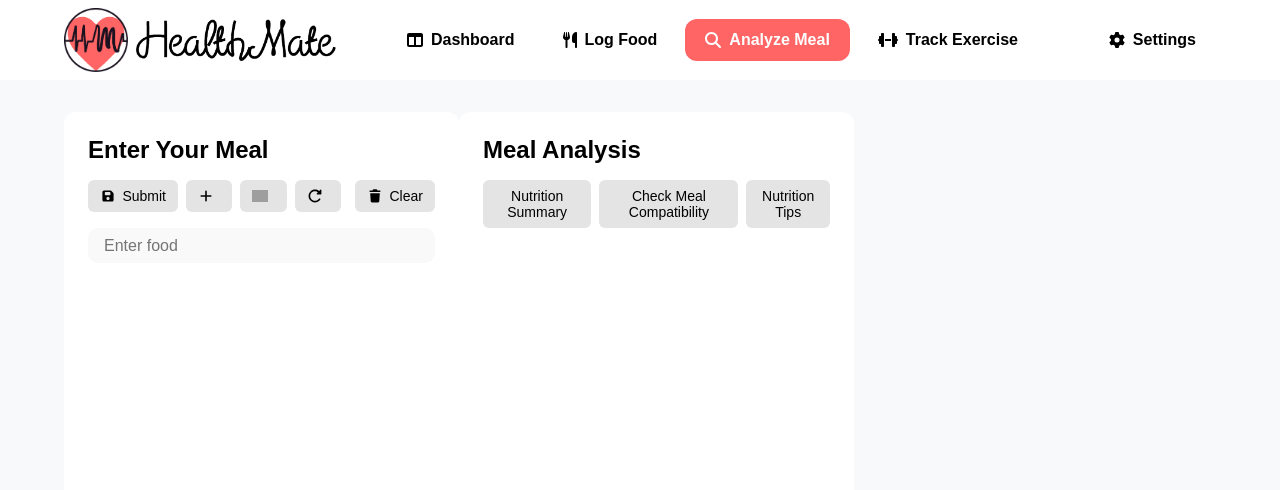
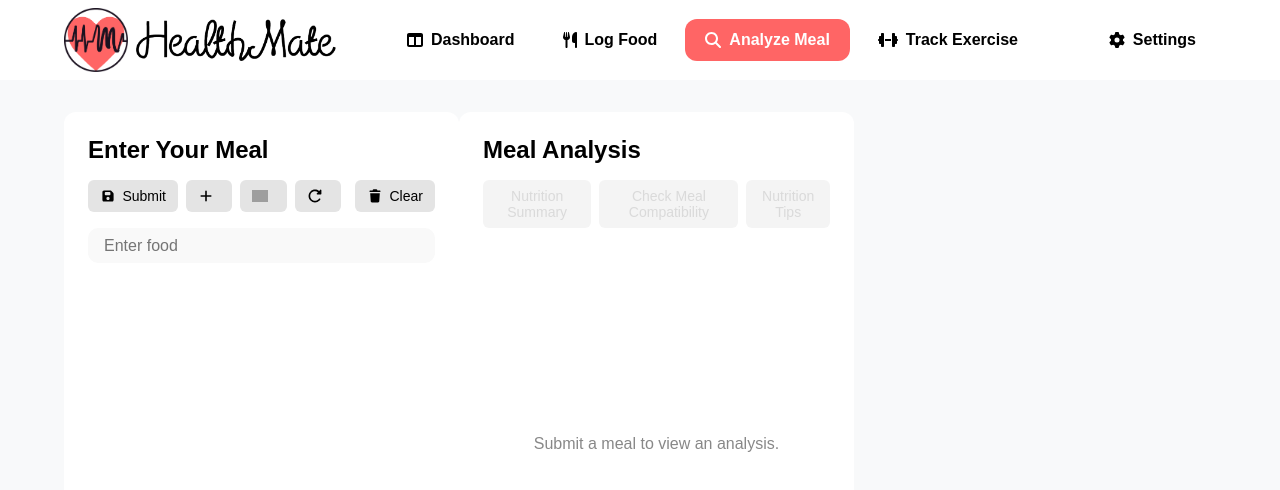
Before and after one commit to CMPT-276-SUMMER-2025/final-project-22-vines, a React (Create React App) app in the folder frontend/: page /analyzemeal in a window 1280 px wide. Shown: the top 490 px of the page. Built offline with nearby package versions, Linux system fonts and the light colour scheme; grey boxes are pictures that could not be loaded.

Commit message:
Disable the analysis results if a meal is not entered

```diff
--- a/frontend/src/components/MealAnalyzer.jsx
+++ b/frontend/src/components/MealAnalyzer.jsx
@@ -231,12 +231,36 @@ export default function MealAnalyzer() {
       <h2>Meal Analysis</h2>
 
       <div className="tabSwitcher">
-        <button className={activeTab === 'summary' ? 'active' : ''} onClick={() => setActiveTab('summary')}>Nutrition Summary</button>
-        <button className={activeTab === 'compatibility' ? 'active' : ''} onClick={() => setActiveTab('compatibility')}>Check Meal Compatibility</button>
-        <button className={activeTab === 'tips' ? 'active' : ''} onClick={() => setActiveTab('tips')}>Nutrition Tips</button>
+        <button
+          className={activeTab === 'summary' ? 'active' : ''}
+          onClick={() => setActiveTab('summary')}
+          disabled={!nutrients}
+        >
+          Nutrition Summary
+        </button>
+        <button
+          className={activeTab === 'compatibility' ? 'active' : ''}
+          onClick={() => setActiveTab('compatibility')}
+          disabled={!nutrients}
+        >
+          Check Meal Compatibility
+        </button>
+        <button
+          className={activeTab === 'tips' ? 'active' : ''}
+          onClick={() => setActiveTab('tips')}
+          disabled={!nutrients}
+        >
+          Nutrition Tips
+        </button>
       </div>
 
       <div className="tabContent">
+        {!nutrients ? (
+          <div className="analysisPlaceholder">
+            <p>Submit a meal to view an analysis.</p>
+          </div>
+        ) : (
+          <>
             {activeTab === 'summary' && nutrients && (
               <div>
                 <p><strong>Calories:</strong> {nutrients.ENERC_KCAL?.toFixed(0) || '0'}</p>
@@ -301,9 +325,9 @@ export default function MealAnalyzer() {
                 </ul>
               </div>
             )}
+          </>
+        )}
       </div>
-
-
     </div>
 
     <div className="rightSpacer"/>
--- a/frontend/src/css/AnalyzeMeal.css
+++ b/frontend/src/css/AnalyzeMeal.css
@@ -159,7 +159,23 @@
   color: white;
 }
 
+.tabSwitcher button:disabled {
+  opacity: 0.4;
+  cursor: not-allowed;
+}
+
 .tabContent {
   flex: 1;
   overflow-y: auto;
 }
+
+.analysisPlaceholder {
+  flex: 1;
+  display: flex;
+  justify-content: center;
+  align-items: center;
+  height: 80%;
+  text-align: center;
+  color: #888;
+  font-size: 1rem;
+}
```
Lines whose indentation alone changed are shown as unchanged.
